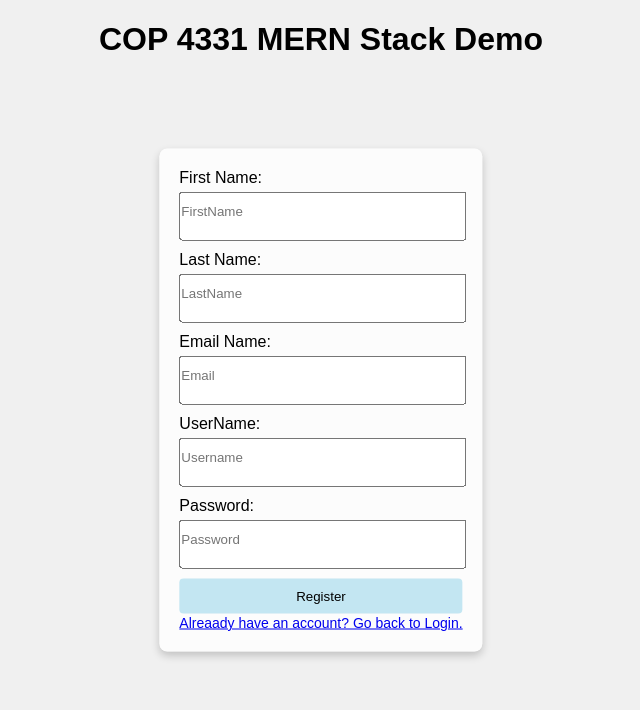
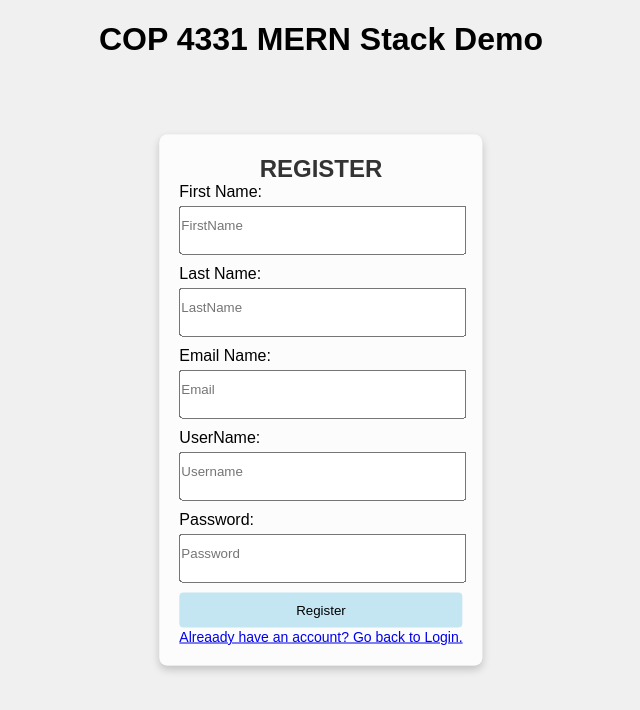
Before and after one commit to d-minic/COP4331-Large-Project, a React (Create React App) app in the folder frontend/: page /register in a window 1280 px wide. Shown: the top 710 px of the page, without its empty margins (319-959 px from the left). Built offline with nearby package versions, Linux system fonts and the light colour scheme.

Commit message:
Update Register.js

```diff
--- a/frontend/src/components/Register.js
+++ b/frontend/src/components/Register.js
@@ -59,7 +59,8 @@ function Register() {
     return (
         <div id="registerDiv">
             <form onSubmit={doRegister}>
-
+               <span id="inner-title">REGISTER</span>
+        <br />
                 <label htmlFor="firstName">First Name:</label>
                 <input type="text" id="firstName" placeholder="FirstName" ref={(c) => firstName = c} />
                   <label htmlFor="lastName">Last Name:</label>
```
